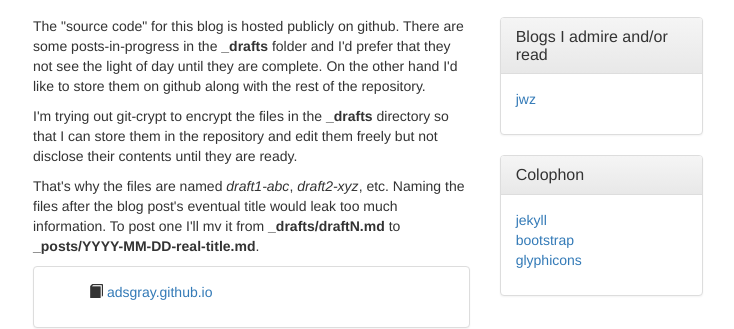
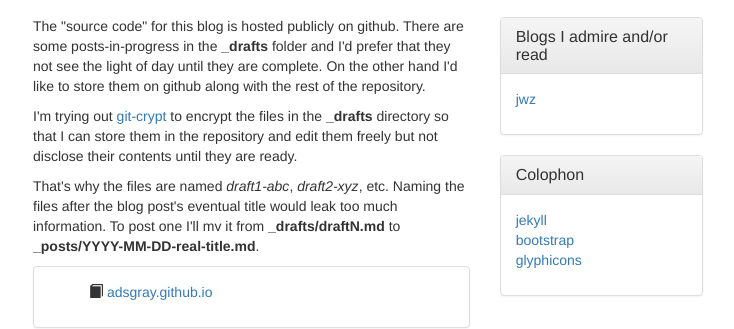
Before and after one commit to adsgray/adsgray.github.io, a Jekyll site: the page built from _posts/2014-01-14-git-crypt-jekyll-drafts.md, in a window 1280 px wide. Shown: the part 315-644 px from the top of the page, without its empty margins (272-1006 px from the left). Built offline with Jekyll 4.4.1, drawn with Linux system fonts in a browser that asks for light colours; nearby versions of some CDN libraries; part of the change alters nothing that is shown.

```diff
--- a/_posts/2014-01-14-git-crypt-jekyll-drafts.md
+++ b/_posts/2014-01-14-git-crypt-jekyll-drafts.md
@@ -10,7 +10,7 @@ There are some posts-in-progress in the **\_drafts** folder and I'd prefer that
 not see the light of day until they are complete. On the other hand I'd like
 to store them on github along with the rest of the repository.
 
-I'm trying out git-crypt to encrypt the files in the **\_drafts** directory so that
+I'm trying out [git-crypt](https://github.com/AGWA/git-crypt) to encrypt the files in the **\_drafts** directory so that
 I can store them in the repository and edit them freely but not disclose their
 contents until they are ready.
 
```
